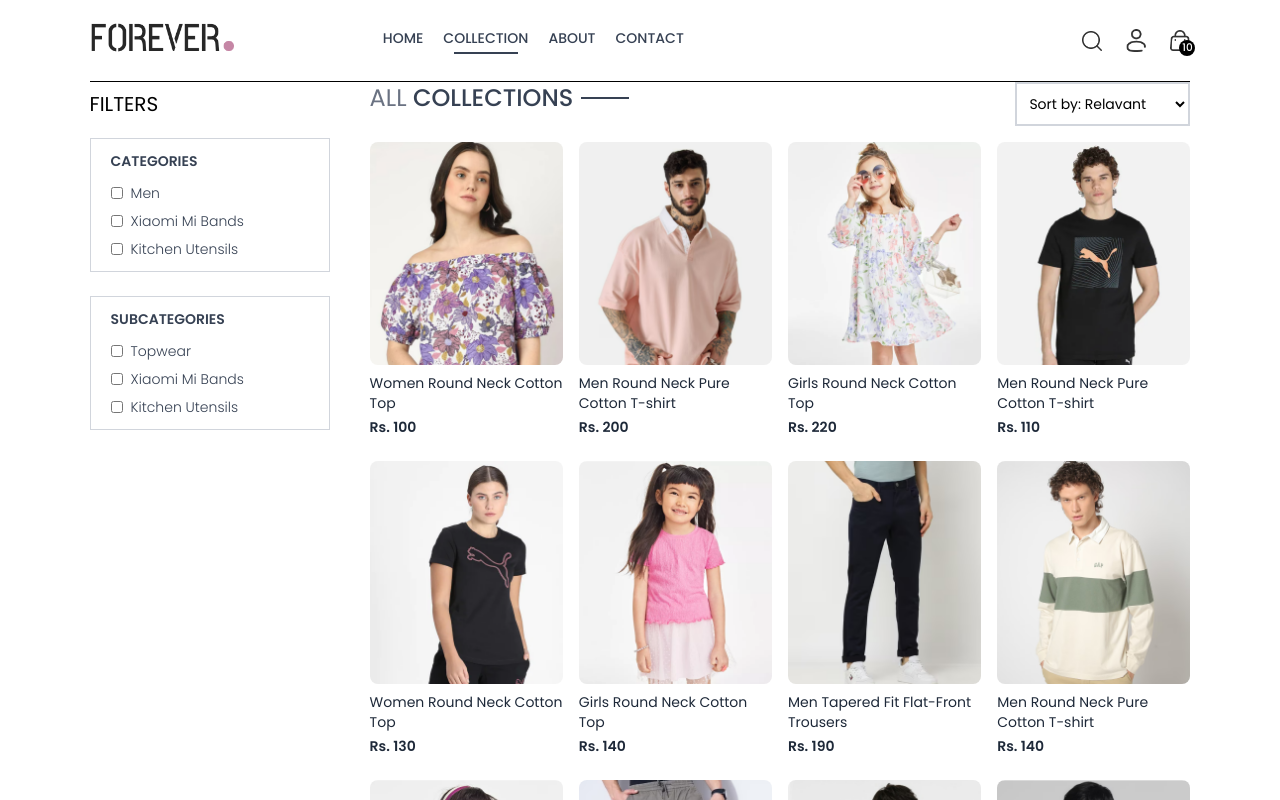
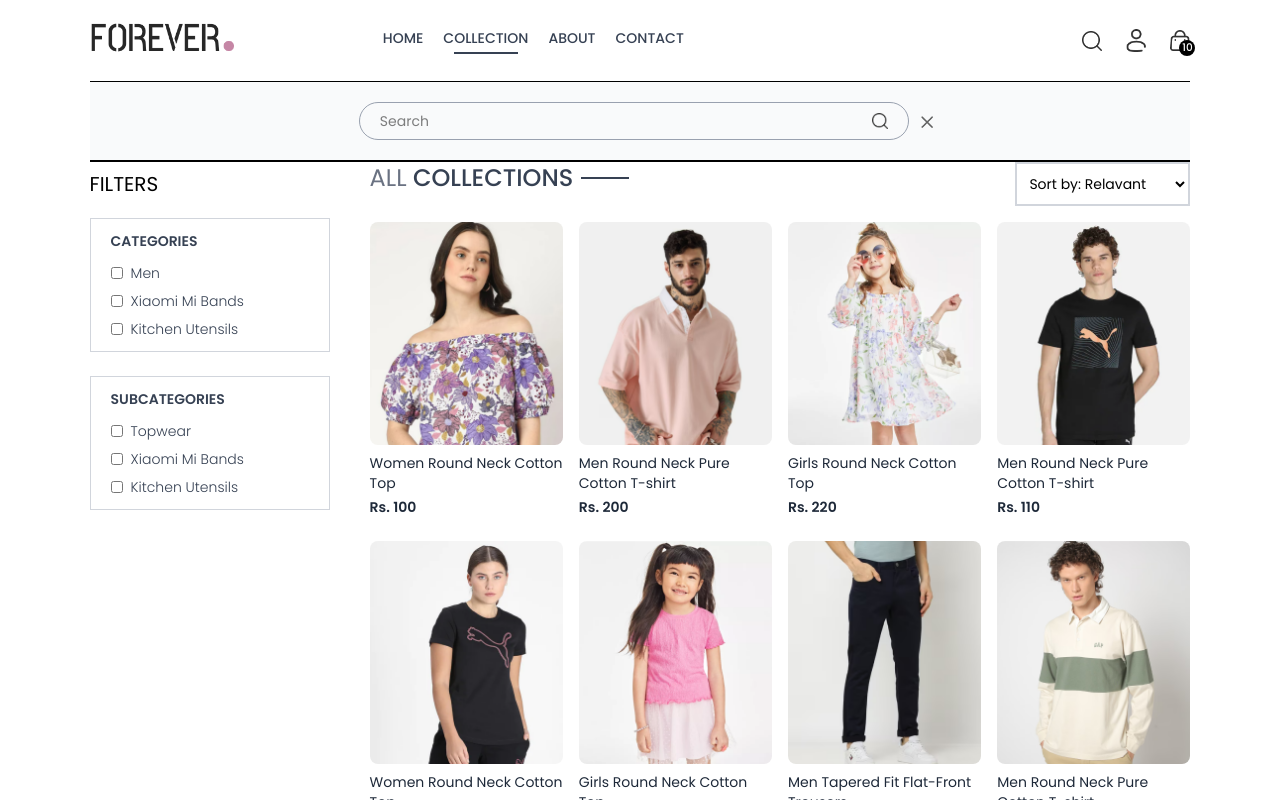
Before and after one commit to Hashan-Samarakkody/Cmax_Online_Store, a React (Vite) app: page /collection in a window 1280 px wide. Both pictures are taken after a click on the picture 1092 px from the left and 40 px from the top of the page. Shown: the top 800 px of the page. Built offline with nearby package versions, Linux system fonts and the light colour scheme.

Commit message:
Search functionality added

```diff
--- a/src/App.jsx
+++ b/src/App.jsx
@@ -11,12 +11,14 @@
 import Orders from './pages/Orders'
 import Navbar from './components/navbar'
 import Footer from './components/Footer'
+import SearchBar from './components/SearchBar'
 
 
 const App = () => {
   return (
     <div className='px-4 smnpx-[5vw] md:px-[7vw] lg:px[9vw]'>
       <Navbar />
+      <SearchBar />
       <Routes>
         <Route path='/' element={<Home />} />
         <Route path='/about' element={<About />} />
--- a/src/components/Navbar.jsx
+++ b/src/components/Navbar.jsx
@@ -1,9 +1,11 @@
 import React from 'react'
 import { assets } from '../assets/assets'
 import { NavLink, Link } from 'react-router-dom'
+import { ShopContext } from '../context/ShopContext'
 
 const Navbar = () => {
 	const [visible, setVisible] = React.useState(false);
+	const {setShowSearch} = React.useContext(ShopContext);
 
 	return (
 		<div className='relative flex items-center justify-between py-5 font-medium'>
@@ -31,7 +33,8 @@
 
 			{/* Right Icons */}
 			<div className='flex items-center gap-6'>
-				<img src={assets.search_icon} alt="" className='w-5 cursor-pointer' />
+				<img onClick={() => setShowSearch(true)} src={assets.search_icon} alt="" className='w-5 cursor-pointer' />
+
 				<div className='group relative'>
 					<img src={assets.profile_icon} alt="" className='w-5 cursor-pointer' />
 					<div className='group-hover:block hidden absolute dropdown-menu right-0 pt-4'>
--- /dev/null
+++ b/src/components/SearchBar.jsx
@@ -0,0 +1,33 @@
+import React, { useContext, useEffect,useState } from 'react'
+import { ShopContext } from '../context/ShopContext'
+import {assets} from '../assets/assets'
+import { useLocation } from 'react-router-dom';
+
+const SearchBar = () => {
+
+    const { search, setSearch, showSearch, setShowSearch } = useContext(ShopContext);
+    const [visible, setVisible] = useState(false);
+    const location = useLocation();
+
+    useEffect(() => {
+        if (location.pathname.includes('collection')) {
+            setVisible(true);
+
+        } else {
+           setVisible(false);
+        }
+    }, [location]);
+
+    return showSearch && visible ? (
+        <div className='border-t border-b bg-gray-50 text-center'>
+            <div className='inline-flex items-center justify-center border border-gray-400 px-5 py-2 my-5 mx-3 rounded-full w-3/4 sm:w-1/2'>
+                <input className='flex-1 outline-none bg-inherit text-sm' type="text" placeholder='Search'
+                    value={search} onChange={(e) => setSearch(e.target.value)} />
+                <img className="w-4" src={assets.search_icon} alt="" />
+            </div>
+            <img onClick={() => setShowSearch(false)} className='inline w-3 cursor-pointer' src={assets.cross_icon} alt="" />
+        </div>
+    ) : null
+}
+
+export default SearchBar
--- a/src/context/ShopContext.jsx
+++ b/src/context/ShopContext.jsx
@@ -9,7 +9,7 @@
     const currency = 'Rs. ';
     const deliveryCharge = 150;
     const [search, setSearch] = useState('');
-    const [showSearch, setShowSearch] = useState(true);
+    const [showSearch, setShowSearch] = useState(false);
 
     const value = {
         products, currency, deliveryCharge,
--- a/src/pages/Collection.jsx
+++ b/src/pages/Collection.jsx
@@ -5,7 +5,7 @@
 import ProductItem from '../components/ProductItem';
 
 const Collection = () => {
-  const { products } = useContext(ShopContext);
+  const { products,search,showSearch  } = useContext(ShopContext);
   const [showFilter, setShowFilter] = useState(false);
   const [filterProducts, setFilterProducts] = useState(products);
   const [category, setCategory] = useState([]);
@@ -50,6 +50,11 @@
   const applyFilters = () => {
     let productCopy = products.slice();
 
+    // Filter by Search
+    if (showSearch && search.length > 0) {
+      productCopy = productCopy.filter(item => item.name.toLowerCase().includes(search.toLowerCase()));
+    }
+
     // Filter by Category
     if (category.length > 0) {
       productCopy = productCopy.filter(item => category.includes(item.category));
@@ -65,7 +70,7 @@
 
   useEffect(() => {
     applyFilters();
-  }, [category, subCategory]);
+  }, [category, subCategory,search,showSearch]);
 
   useEffect(() => {
     sortProducts();
```
